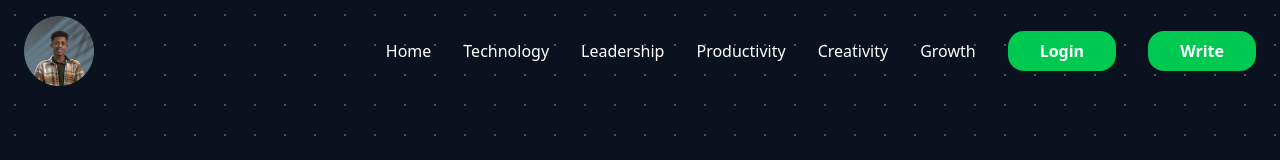
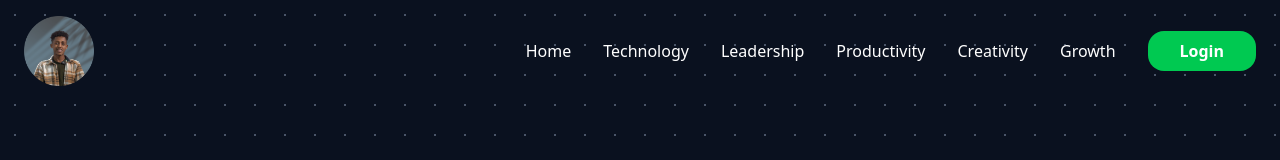
Before and after one commit to haileamlakwalelige/react-and-node-js-blog, a React (Vite) app in the folder front/: page / in a window 1280 px wide. Shown: the top 160 px of the page. Built offline with nearby package versions, Linux system fonts and the light colour scheme; no server answers.

Commit message:
update the navbar so, if the user is not logged in then don't show the post data

```diff
--- a/front/src/components/layout/Navbar.jsx
+++ b/front/src/components/layout/Navbar.jsx
@@ -2,6 +2,7 @@ import { useState, useEffect } from "react";
 import { Link } from "react-router-dom";
 import { Menu, X } from "lucide-react";
 import haileopia from "../../assets/profile.png";
+import Cookies from "js-cookie";
 
 const Navbar = () => {
   const [isOpen, setIsOpen] = useState(false);
@@ -15,6 +16,8 @@ const Navbar = () => {
     window.addEventListener("scroll", handleScroll);
     return () => window.removeEventListener("scroll", handleScroll);
   }, []);
+
+  const isLoggedIn = Cookies.get("isLoggedIn");
 
   return (
     <nav
@@ -62,16 +65,21 @@ const Navbar = () => {
               </Link>
             </li>
           ))}
+          {!isLoggedIn && (
             <Link to="/login">
               <button className="bg-green-500 cursor-pointer hover:text-blue-600 hover:underline text-white font-semibold px-8 py-2 rounded-2xl">
                 Login
               </button>
             </Link>
+          )}
+
+          {isLoggedIn && (
             <Link to="/write">
               <button className="bg-green-500 cursor-pointer hover:text-blue-600 hover:underline text-white font-semibold px-8 py-2 rounded-2xl">
                 Write
               </button>
             </Link>
+          )}
         </ul>
       </div>
     </nav>
```
Lines whose indentation alone changed are shown as unchanged.
